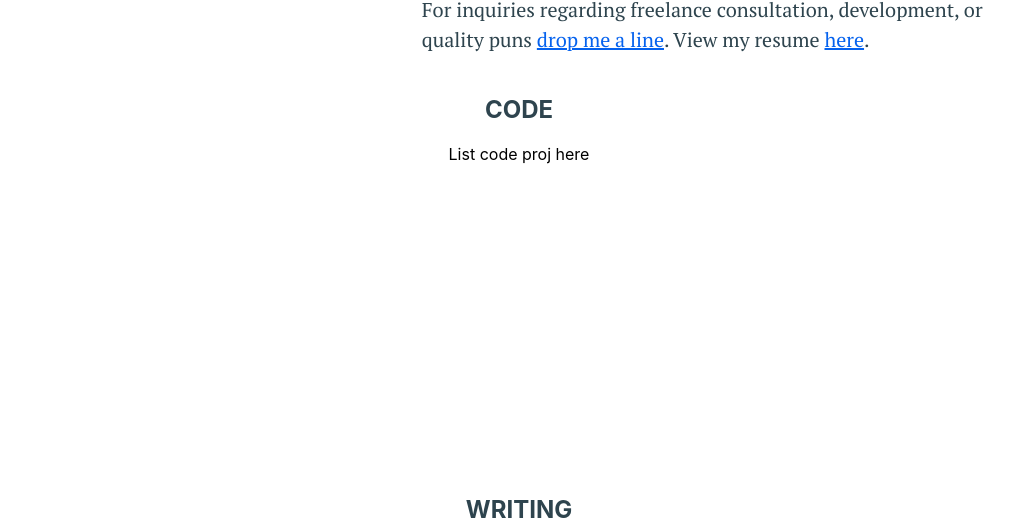
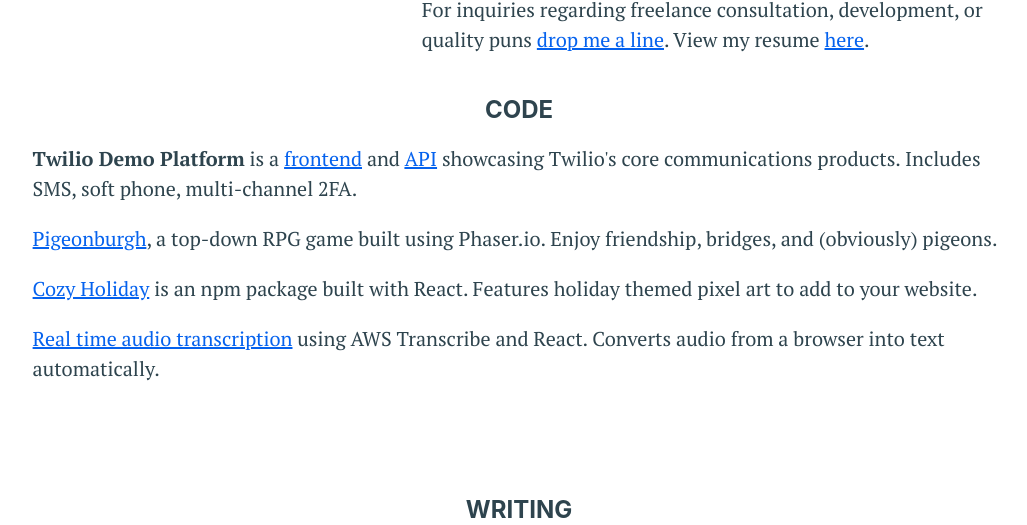
Before and after one commit to kristajg/kg-portfolio-site, a React (Create React App) app: page / in a window 1280 px wide. Shown: the part 1144-1669 px from the top of the page, without its empty margins (121-1148 px from the left). Built offline with nearby package versions, Linux system fonts and the light colour scheme.

Commit message:
code project content

```diff
--- a/src/assets/styles/index.scss
+++ b/src/assets/styles/index.scss
@@ -66,6 +66,7 @@
 .subheader-button-container {
   ul {
     display: flex;
+    flex-wrap: wrap;
     list-style: none;
     padding: 0;
     li {
--- a/src/components/CodeSection.js
+++ b/src/components/CodeSection.js
@@ -2,7 +2,20 @@
   return (
     <div className='content-section'  id='section-code'>
       <div className='content-header'>code</div>
-      List code proj here
+      <div>
+        <p>
+          <b>Twilio Demo Platform</b> is a <a href='https://github.com/kristajg/kg-demo-app' target='_blank'>frontend</a> and <a href='https://github.com/kristajg/kg-demo-api' target='_blank'>API</a> showcasing Twilio's core communications products. Includes SMS, soft phone, multi-channel 2FA.
+        </p>
+        <p>
+          <a href='https://github.com/kristajg/pburgh-phaser' target='_blank'>Pigeonburgh</a>, a top-down RPG game built using Phaser.io. Enjoy friendship, bridges, and (obviously) pigeons.
+        </p>
+        <p>
+          <a href='https://github.com/kristajg/cozy-holiday' target='_blank'>Cozy Holiday</a> is an npm package built with React. Features holiday themed pixel art to add to your website.
+        </p>
+        <p>
+          <a href='https://github.com/kristajg/react-aws-audio-transcription' target='_blank'>Real time audio transcription</a> using AWS Transcribe and React. Converts audio from a browser into text automatically.
+        </p>
+      </div>
     </div>
   )
 }
```
